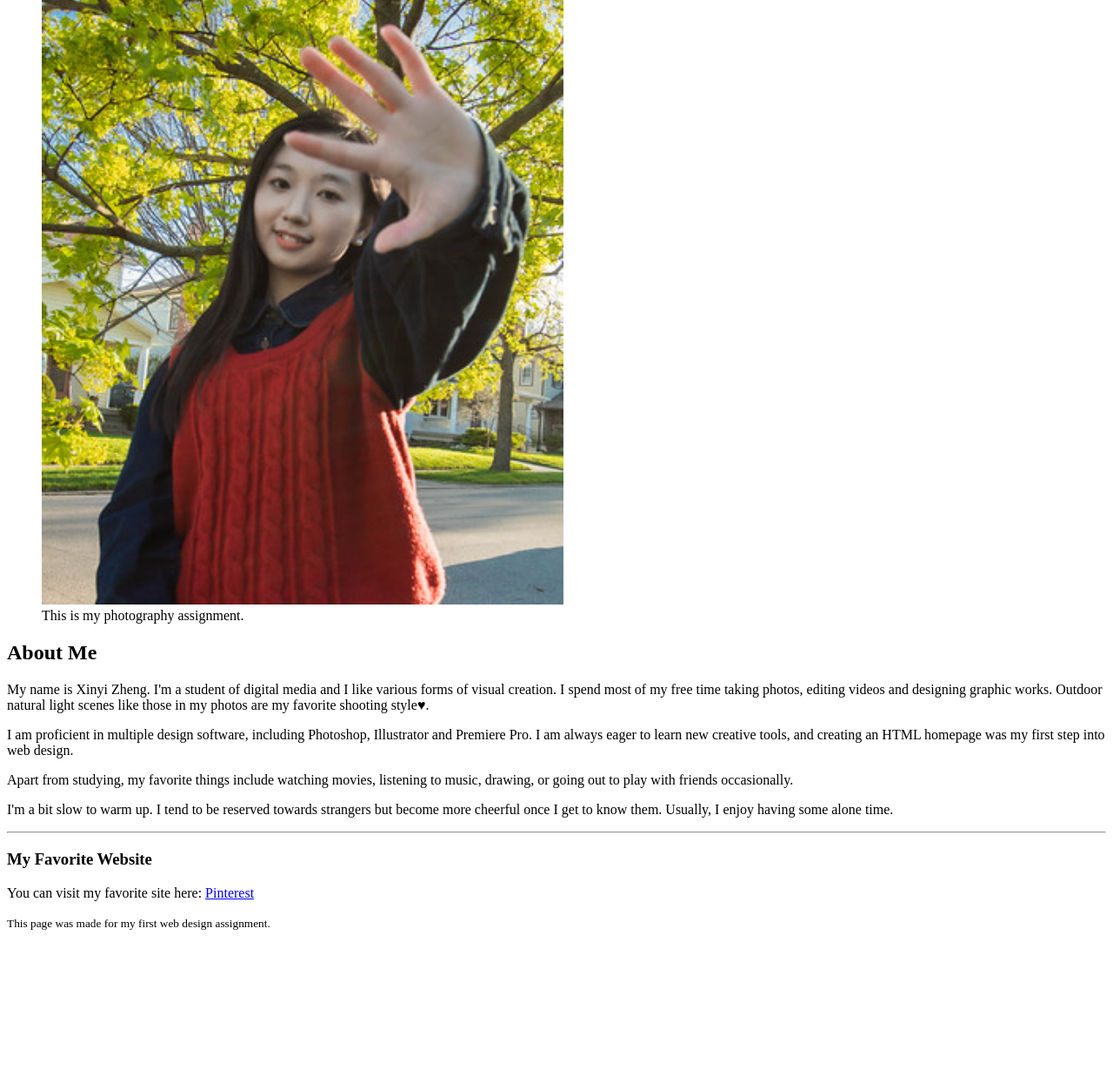
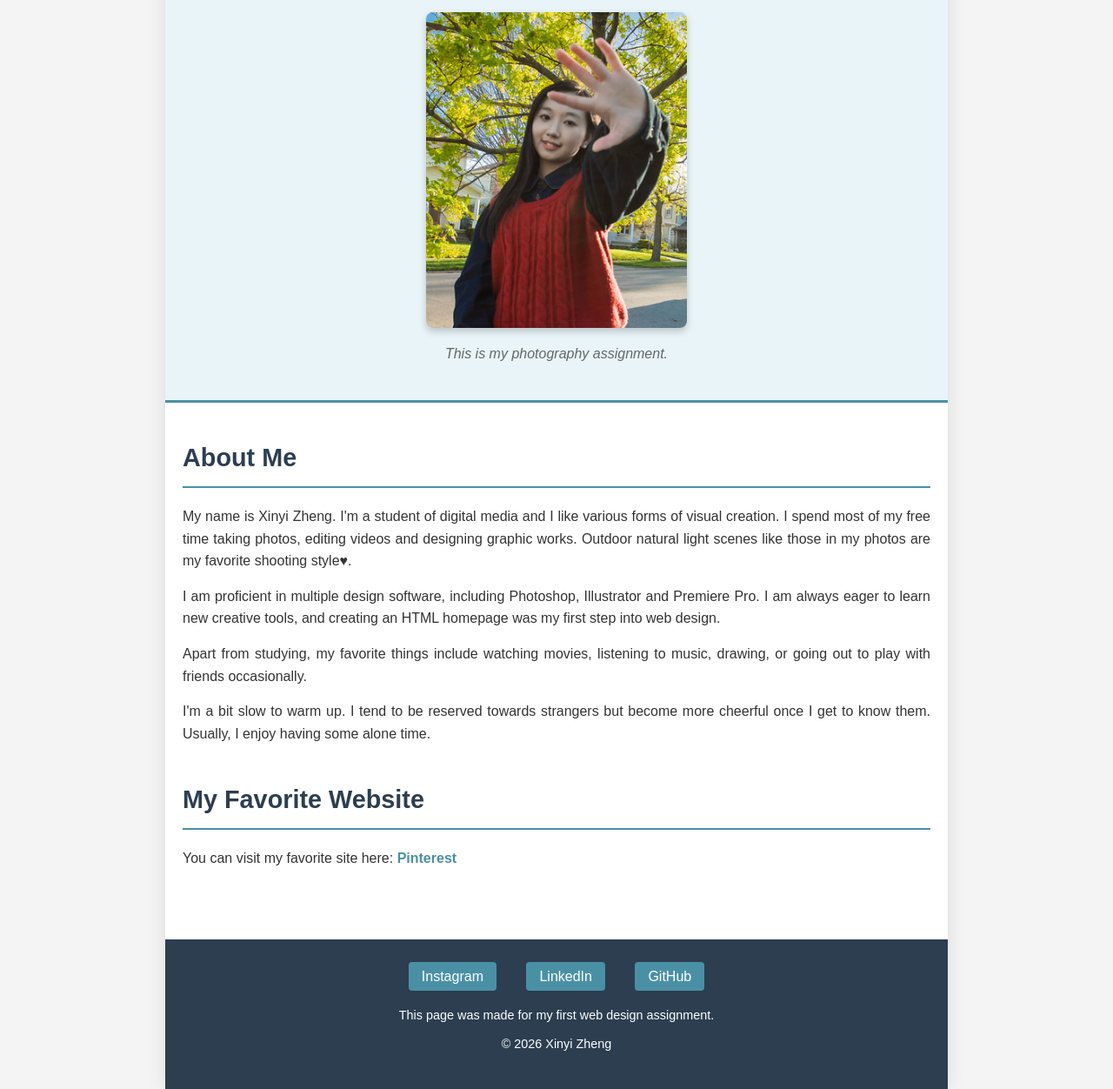
Before and after one commit to xinyizheng2222/homepage-dome, a plain HTML site: page index.html in a window 1280 px wide. Shown: the part 110-1362 px from the top of the page at 87% size. Before the commit the page ends 1196 px from the top, so only its background shows below. Drawn offline with Linux system fonts and the light colour scheme.

Commit message:
Updated personal homepage styles

```diff
--- a/index.html
+++ b/index.html
@@ -1,37 +1,49 @@
-
 <!DOCTYPE html>
 <html lang="en">
 <head>
     <meta charset="UTF-8">
+    <meta http-equiv="X-UA-Compatible" content="IE=edge">
+    <meta name="viewport" content="width=device-width, initial-scale=1.0">
     <title>Xinyi Zheng's Homepage</title>
+    <link rel="stylesheet" href="styles.css">
 </head>
 <body>
-
+    <div class="wrapper">
+        <header>
             <h1>Xinyi Zheng</h1>
-
             <figure>
-     <img src="self-portrait.jpg" alt="A photo of Xinyi holding a My Melody plush in warm yellow light" width="600">
+                <img src="self-portrait.jpg" alt="Xinyi Zheng">
                 <figcaption>This is my photography assignment.</figcaption>
             </figure>
+        </header>
 
-    <section>
+        <main>
+            <section class="about">
                 <h2>About Me</h2>
+                <p>My name is Xinyi Zheng. I'm a student of digital media and I like various forms of visual creation. I spend most of my free time taking photos, editing videos and designing graphic works. Outdoor natural light scenes like those in my photos are my favorite shooting style♥.</p>
 
-        <p>My name is Xinyi Zheng. I'm a student of digital media and I like various forms of visual creation. I spend most of my free time taking photos, editing videos and designing graphic works. Outdoor natural light scenes like those in my photos are my favorite shooting style&hearts;.</p >
+                <p>I am proficient in multiple design software, including Photoshop, Illustrator and Premiere Pro. I am always eager to learn new creative tools, and creating an HTML homepage was my first step into web design.</p>
 
-        <p>I am proficient in multiple design software, including Photoshop, Illustrator and Premiere Pro. I am always eager to learn new creative tools, and creating an HTML homepage was my first step into web design.</p >
+                <p>Apart from studying, my favorite things include watching movies, listening to music, drawing, or going out to play with friends occasionally.</p>
 
-        <p>Apart from studying, my favorite things include watching movies, listening to music, drawing, or going out to play with friends occasionally.</p >
-
-        <p>I'm a bit slow to warm up. I tend to be reserved towards strangers but become more cheerful once I get to know them. Usually, I enjoy having some alone time.</p >
+                <p>I'm a bit slow to warm up. I tend to be reserved towards strangers but become more cheerful once I get to know them. Usually, I enjoy having some alone time.</p>
             </section>
 
-    <hr>
+            <section class="favorite-website">
+                <h2>My Favorite Website</h2>
+                <p>You can visit my favorite site here: <a href="https://www.pinterest.com" target="_blank">Pinterest</a></p>
+            </section>
+        </main>
 
-    <h3>My Favorite Website</h3>
-    <p>You can visit my favorite site here: <a href=" " target="_blank">Pinterest</a ></p >
-
-    <p><small>This page was made for my first web design assignment.</small></p >
-
+        <footer>
+            <nav class="social-links">
+                <a href="https://instagram.com" target="_blank">Instagram</a>
+                <a href="https://linkedin.com" target="_blank">LinkedIn</a>
+                <a href="https://github.com" target="_blank">GitHub</a>
+            </nav>
+            <p>This page was made for my first web design assignment.</p>
+            <p>&copy; 2026 Xinyi Zheng</p>
+        </footer>
+    </div>
 </body>
 </html>
--- /dev/null
+++ b/styles.css
@@ -0,0 +1,113 @@
+
+* {
+    margin: 0;
+    padding: 0;
+    box-sizing: border-box;
+}
+
+body {
+    font-family: Arial, Helvetica, sans-serif;
+    line-height: 1.6;
+    color: #333;
+    background-color: #f4f4f4;
+}
+
+
+.wrapper {
+    max-width: 900px;
+    margin: 0 auto;
+    background-color: white;
+    box-shadow: 0 0 20px rgba(0, 0, 0, 0.1);
+}
+
+
+header {
+    background-color: #e8f4f8;
+    padding: 40px 20px;
+    text-align: center;
+    border-bottom: 3px solid #4a90a4;
+}
+
+header h1 {
+    font-size: 2.5rem;
+    color: #2c3e50;
+    margin-bottom: 20px;
+}
+
+header figure img {
+    max-width: 300px;
+    width: 100%;
+    height: auto;
+    border-radius: 8px;
+    box-shadow: 0 4px 8px rgba(0, 0, 0, 0.2);
+}
+
+header figcaption {
+    margin-top: 10px;
+    font-style: italic;
+    color: #666;
+}
+
+
+main {
+    padding: 40px 20px;
+}
+
+section {
+    margin-bottom: 40px;
+}
+
+section h2 {
+    font-size: 1.8rem;
+    color: #2c3e50;
+    margin-bottom: 20px;
+    padding-bottom: 10px;
+    border-bottom: 2px solid #4a90a4;
+}
+
+section p {
+    margin-bottom: 15px;
+    text-align: justify;
+}
+
+section a {
+    color: #4a90a4;
+    text-decoration: none;
+    font-weight: bold;
+}
+
+section a:hover {
+    text-decoration: underline;
+    color: #2c3e50;
+}
+
+
+footer {
+    background-color: #2c3e50;
+    color: white;
+    padding: 30px 20px;
+    text-align: center;
+}
+
+.social-links {
+    margin-bottom: 20px;
+}
+
+.social-links a {
+    color: white;
+    text-decoration: none;
+    margin: 0 15px;
+    padding: 8px 15px;
+    background-color: #4a90a4;
+    border-radius: 4px;
+    transition: background-color 0.3s;
+}
+
+.social-links a:hover {
+    background-color: #357a8c;
+}
+
+footer p {
+    margin: 10px 0;
+    font-size: 0.9rem;
+}
```
Lines whose indentation alone changed are shown as unchanged.
